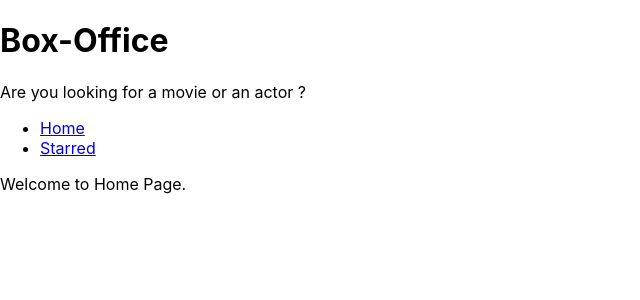
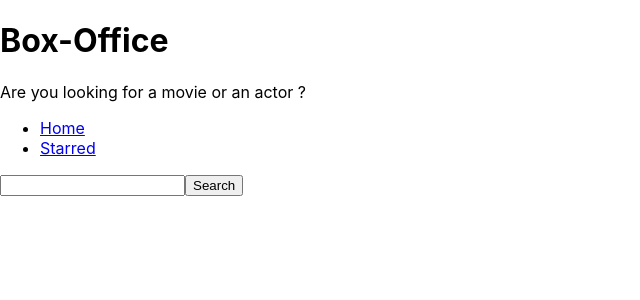
Before and after one commit to SAM6358/BOX-Office-Using-React, a React (Create React App) app: page / in a window 1280 px wide. Shown: the top 300 px of the page, without its empty margins (0-640 px from the left). Built offline with nearby package versions, Linux system fonts and the light colour scheme.

Commit message:
added search bar and added fetch to fetch data from TV Maze API

```diff
--- a/src/pages/Home.js
+++ b/src/pages/Home.js
@@ -1,8 +1,36 @@
-import React from 'react';
+import React, { useState } from 'react';
 import MainPageLayout from '../components/MainPageLayout';
 
 const Home = () => {
-  return <MainPageLayout>Welcome to Home Page.</MainPageLayout>;
+  const [input, setInput] = useState('');
+  const onSearch = () => {
+    fetch(`https://api.tvmaze.com/search/shows?q=${input}`)
+      .then(res => res.json())
+      .then(result => {
+        console.log(result);
+      });
+  };
+  const onKeyDown = ev => {
+    if (ev.keyCode === 13) {
+      onSearch();
+    }
+  };
+  const onInputChange = ev => {
+    setInput(ev.target.value);
+  };
+  return (
+    <MainPageLayout>
+      <input
+        type="text"
+        onChange={onInputChange}
+        onKeyDown={onKeyDown}
+        value={input}
+      />
+      <button type="button" onClick={onSearch}>
+        Search
+      </button>
+    </MainPageLayout>
+  );
 };
 
 export default Home;
```
